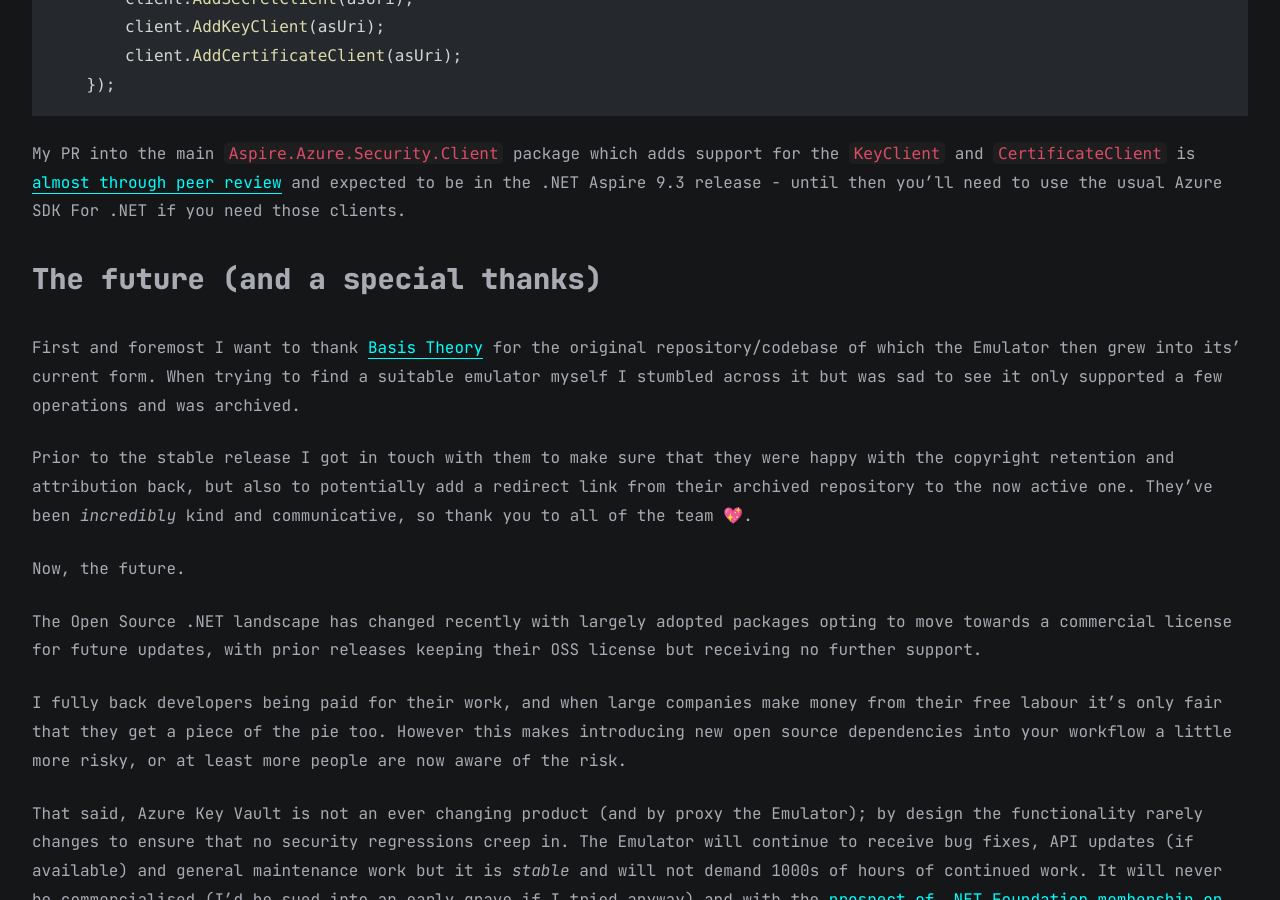
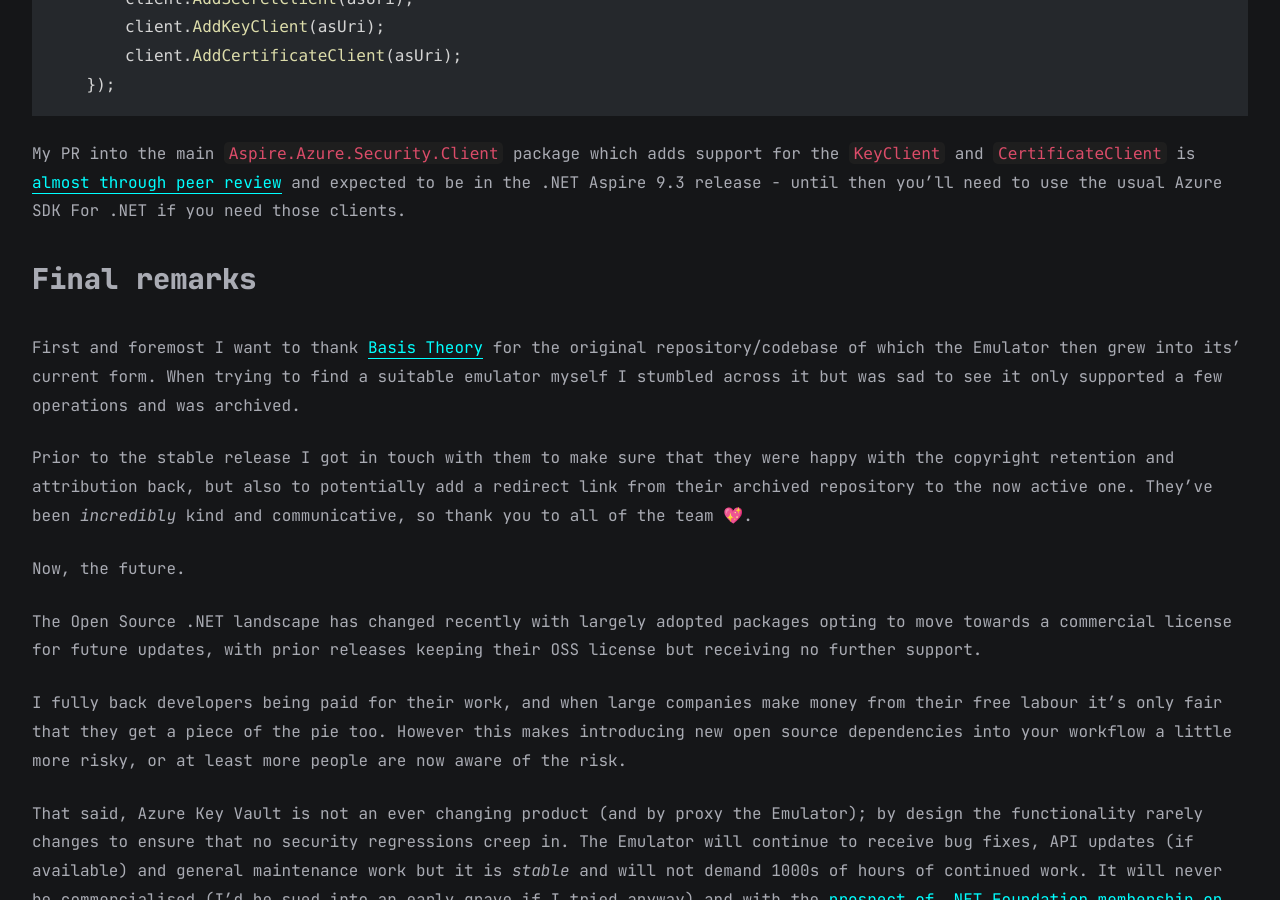
Before and after one commit to james-gould/PersonalBlog, a Jekyll site: the page built from all_collections/_posts/2025-24-04-Azure-Key-Vault-Emulator.md, in a window 1280 px wide and 900 px high, scrolled down 4104 px. Built offline with Jekyll 4.4.1, drawn with Linux system fonts in a browser that asks for light colours; nearby versions of some CDN libraries; comment, search, counter and statistics services are not loaded.

Commit message:
title reword

```diff
--- a/all_collections/_posts/2025-24-04-Azure-Key-Vault-Emulator.md
+++ b/all_collections/_posts/2025-24-04-Azure-Key-Vault-Emulator.md
@@ -132,7 +132,7 @@ else
 
 My PR into the main `Aspire.Azure.Security.Client` package which adds support for the `KeyClient` and `CertificateClient` is [almost through peer review](https://github.com/dotnet/aspire/pull/8408) and expected to be in the .NET Aspire 9.3 release - until then you'll need to use the usual Azure SDK For .NET if you need those clients.
 
-## The future (and a special thanks)
+## Final remarks
 
 First and foremost I want to thank [Basis Theory](https://github.com/Basis-Theory/azure-keyvault-emulator) for the original repository/codebase of which the Emulator then grew into its' current form. When trying to find a suitable emulator myself I stumbled across it but was sad to see it only supported a few operations and was archived.
 
```
